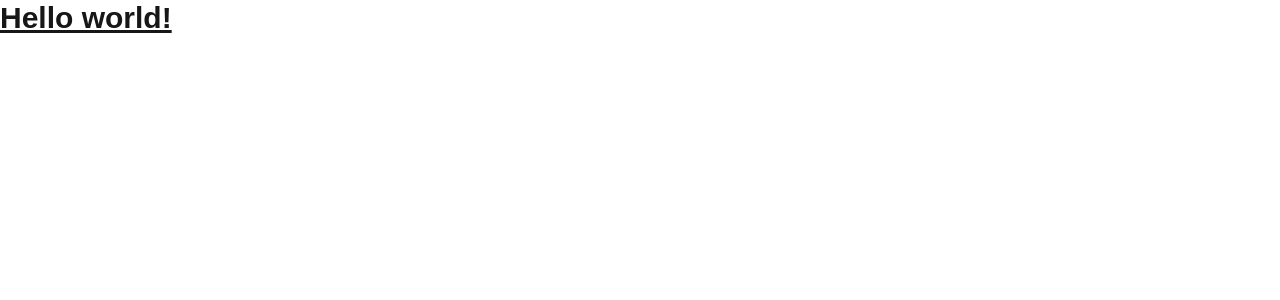
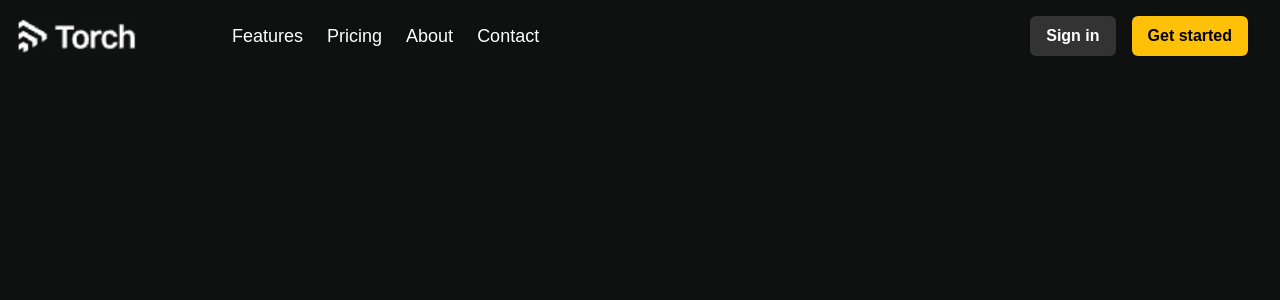
Before and after one commit to dalvine/test-torch, a Next.js app: page / in a window 1280 px wide. Shown: the top 300 px of the page. Built offline with nearby package versions, Linux system fonts and the light colour scheme.

Commit message:
add Header

```diff
--- /dev/null
+++ b/components/Header.tsx
@@ -0,0 +1,72 @@
+import { useState } from 'react';
+import Image from 'next/image';
+import { FaBars, FaTimes } from 'react-icons/fa';
+import Navigator from './Navigator';
+
+const navItems = [
+    { label: 'Features', href: '#' },
+    { label: 'Pricing', href: '#' },
+    { label: 'About', href: '#' },
+    { label: 'Contact', href: '#' },
+];
+
+const Header: React.FC = () => {
+    const [isMenuOpen, setIsMenuOpen] = useState(false);
+
+    return (
+        <header className="text-white p-4 flex justify-between items-center fixed space-x-4 top-0 left-0 w-full z-50">
+            <div className="flex items-center  sm:space-x-10 lg:space-x-24">
+                <div className="flex items-center">
+                    <Image
+                        src="/logo.png"
+                        alt="Torch Logo"
+                        width={120}
+                        height={40}
+                        priority
+                    />
+                </div>
+
+                <div className="hidden md:block">
+                    <Navigator direction="horizontal" items={navItems} />
+                </div>
+            </div>
+            <div className="flex items-center space-x-4">
+                <div className="hidden sm:flex space-x-4">
+                    <button className="cursor-pointer bg-[#333333] text-white px-4 py-2 rounded-md shadow-sm hover:bg-gray-700 transition font-semibold ">
+                        Sign in
+                    </button>
+                    <button className="cursor-pointer bg-[#FFC107] text-black px-4 py-2 rounded-md shadow-sm hover:bg-yellow-600 transition font-semibold">
+                        Get started
+                    </button>
+                </div>
+
+                <button
+                    className="md:hidden text-white"
+                    onClick={() => setIsMenuOpen(true)}
+                >
+                    <FaBars size={24} />
+                </button>
+            </div>
+
+            {isMenuOpen && (
+                <div
+                    className={`md:hidden fixed top-0 left-0 w-full h-full bg-black transform transition-transform duration-300 ease-in-out ${
+                        isMenuOpen ? 'translate-y-0' : '-translate-y-full'
+                    } z-50`}
+                >
+                    <button
+                        className="absolute top-4 right-4 text-white"
+                        onClick={() => setIsMenuOpen(false)}
+                    >
+                        <FaTimes size={24} />
+                    </button>
+                    <div className="flex flex-col items-center justify-center h-full">
+                        <Navigator direction="vertical" items={navItems} />
+                    </div>
+                </div>
+            )}
+        </header>
+    );
+};
+
+export default Header;
--- /dev/null
+++ b/components/Navigator.tsx
@@ -0,0 +1,35 @@
+import classNames from 'classnames';
+import Link from 'next/link';
+
+interface NavigatorItems {
+    label: string;
+    href: string;
+}
+
+interface NavigatorProps {
+    direction: 'horizontal' | 'vertical';
+    items: NavigatorItems[];
+}
+
+const Navigator: React.FC<NavigatorProps> = ({ direction, items }) => (
+    <nav
+        className={classNames(
+            'flex gap-6 text-white',
+            { 'flex-row': direction === 'horizontal' },
+            { 'flex-col': direction === 'vertical' },
+            '',
+        )}
+    >
+        {items.map((item, index) => (
+            <Link
+                key={item.href + index}
+                href={item.href}
+                className="hover:underline text-lg"
+            >
+                {item.label}
+            </Link>
+        ))}
+    </nav>
+);
+
+export default Navigator;
--- a/package.json
+++ b/package.json
@@ -4,7 +4,7 @@
     "private": true,
     "type": "module",
     "scripts": {
-        "dev": "next dev --turbopack",
+        "dev": "next dev --turbopack -p 3001",
         "build": "next build",
         "start": "next start",
         "lint": "next lint",
@@ -14,7 +14,8 @@
         "classnames": "^2.5.1",
         "next": "15.3.0",
         "react": "^19.0.0",
-        "react-dom": "^19.0.0"
+        "react-dom": "^19.0.0",
+        "react-icons": "^5.5.0"
     },
     "devDependencies": {
         "@eslint/js": "^9.24.0",
--- a/src/pages/index.tsx
+++ b/src/pages/index.tsx
@@ -1,16 +1,6 @@
 import React from 'react';
-import { Inter_Tight } from 'next/font/google';
-import classNames from 'classnames';
-
-const interMono = Inter_Tight({
-    variable: '--font-inter-mono',
-    subsets: ['latin'],
-});
+import Header from '../../components/Header';
 
 export default function Home() {
-    return (
-        <h1 className={classNames(interMono, 'text-3xl font-bold underline')}>
-            Hello world!
-        </h1>
-    );
+    return <Header />;
 }
--- a/src/styles/globals.css
+++ b/src/styles/globals.css
@@ -1,8 +1,8 @@
 @import 'tailwindcss';
 
 :root {
-    --background: #ffffff;
-    --foreground: #171717;
+    --background: #0f1110; /* Темный фон по умолчанию */
+    --foreground: #ededed; /* Светлый текст по умолчанию */
 }
 
 @theme inline {
@@ -12,13 +12,6 @@
     --font-mono: var(--font-inter-mono);
 }
 
-@media (prefers-color-scheme: dark) {
-    :root {
-        --background: #0a0a0a;
-        --foreground: #ededed;
-    }
-}
-
 body {
     background: var(--background);
     color: var(--foreground);
```
Also changed, not shown: public/logo.png (added), 1 other file (tests, documents, lock files or other folders).
